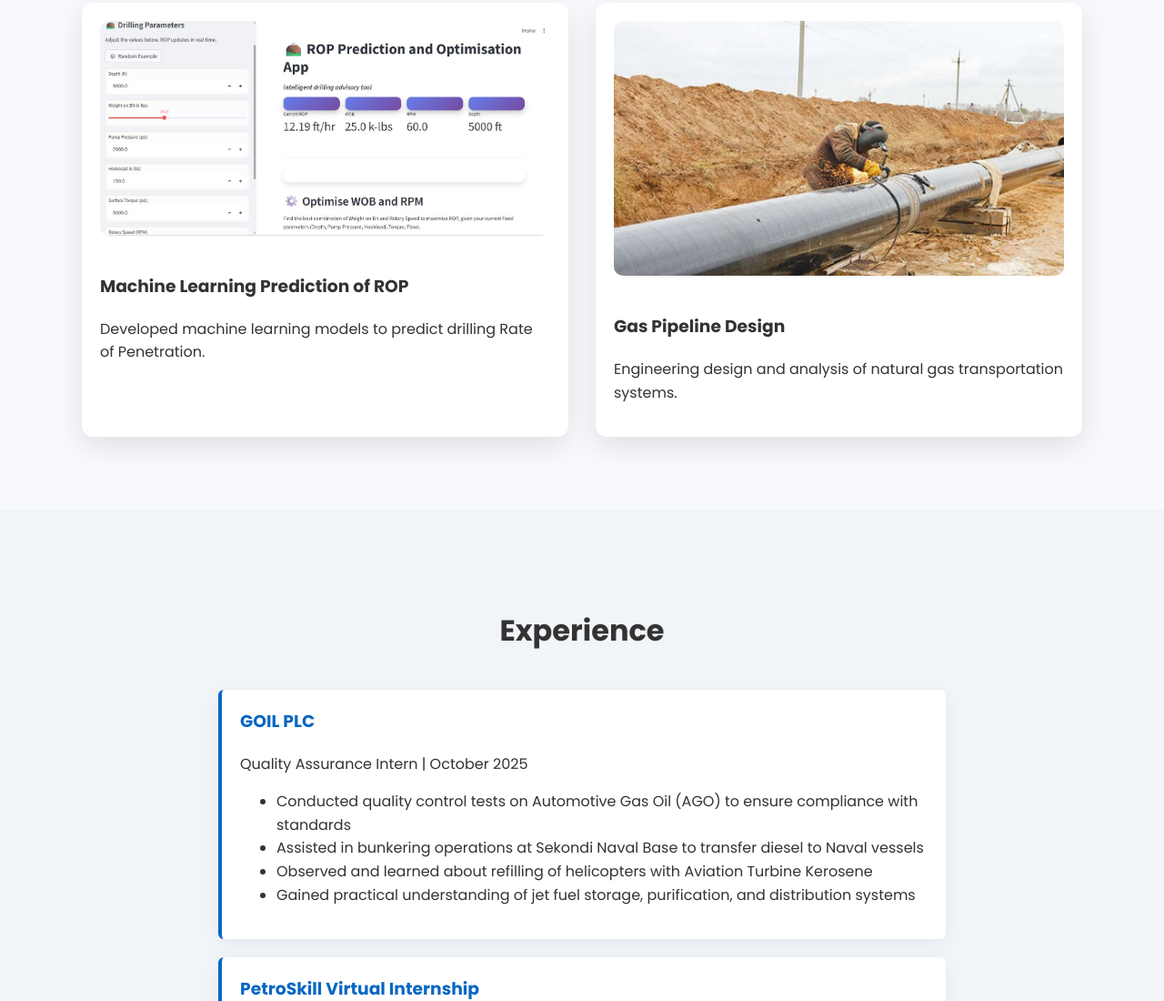
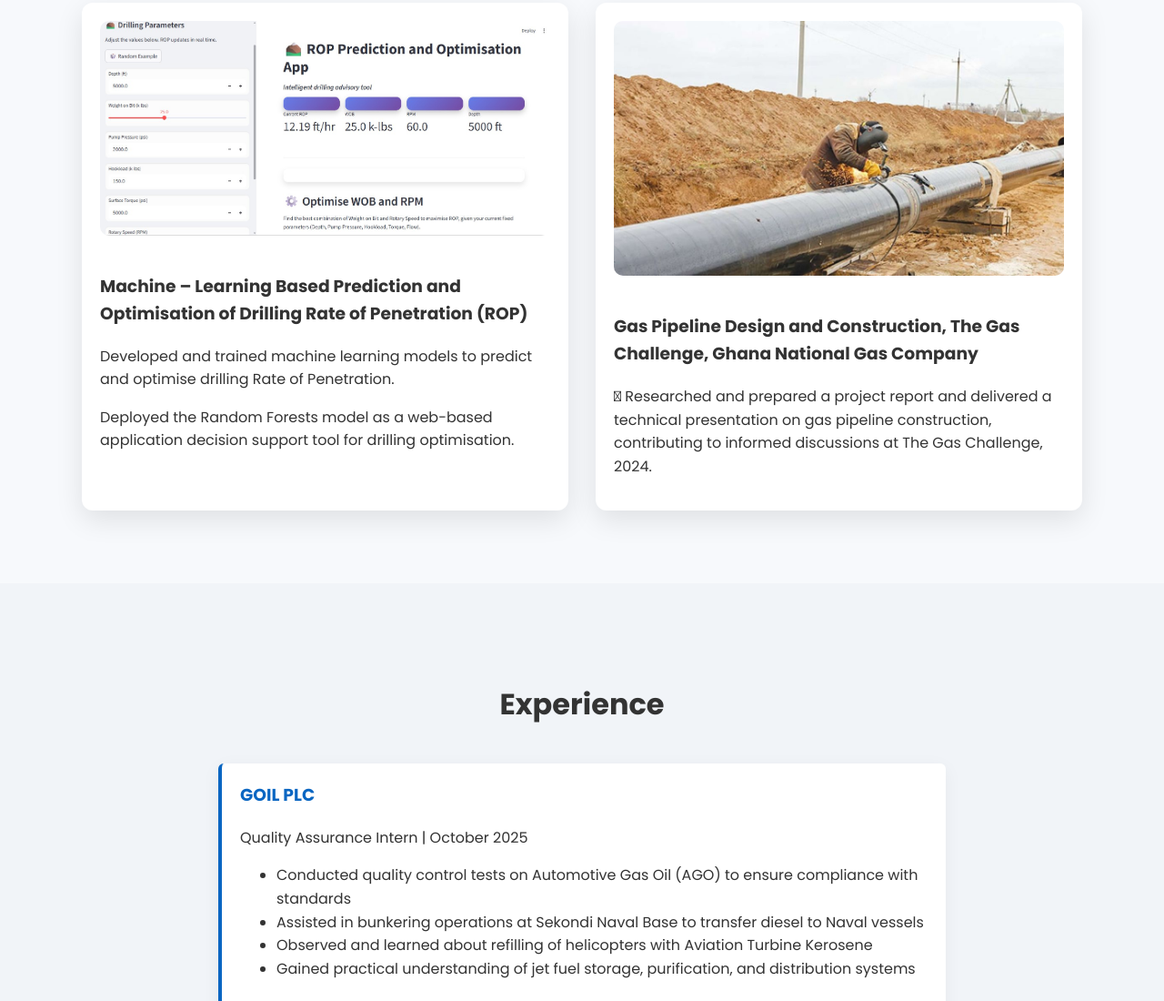
Before and after one commit to Ebenezer-Quayson133/Ebenezer-Quayson133.github.io, a plain HTML site: page index.html in a window 1280 px wide. Shown: the part 2554-3654 px from the top of the page at 91% size. Drawn offline with Linux system fonts and the light colour scheme.

Commit message:
Update index.html

```diff
--- a/index.html
+++ b/index.html
@@ -93,13 +93,14 @@
     <div class="grid">
       <div class="card">
         <img src="project1.jpeg">
-        <h3>Machine Learning Prediction of ROP</h3>
-        <p>Developed machine learning models to predict drilling Rate of Penetration.</p>
+        <h3>Machine – Learning Based Prediction and Optimisation of Drilling Rate of Penetration (ROP)</h3>
+        <p>Developed and trained machine learning models to predict and optimise drilling Rate of Penetration.</p>
+        <p>Deployed the Random Forests model as a web-based application decision support tool for drilling optimisation.</p>
       </div>
       <div class="card">
         <img src="images/project2.jpeg">
-        <h3>Gas Pipeline Design</h3>
-        <p>Engineering design and analysis of natural gas transportation systems.</p>
+        <h3>Gas Pipeline Design and Construction, The Gas Challenge, Ghana National Gas Company</h3>
+        <p>	Researched and prepared a project report and delivered a technical presentation on gas pipeline construction, contributing to informed discussions at The Gas Challenge, 2024.</p>
       </div>
     </div>
   </div>
```
